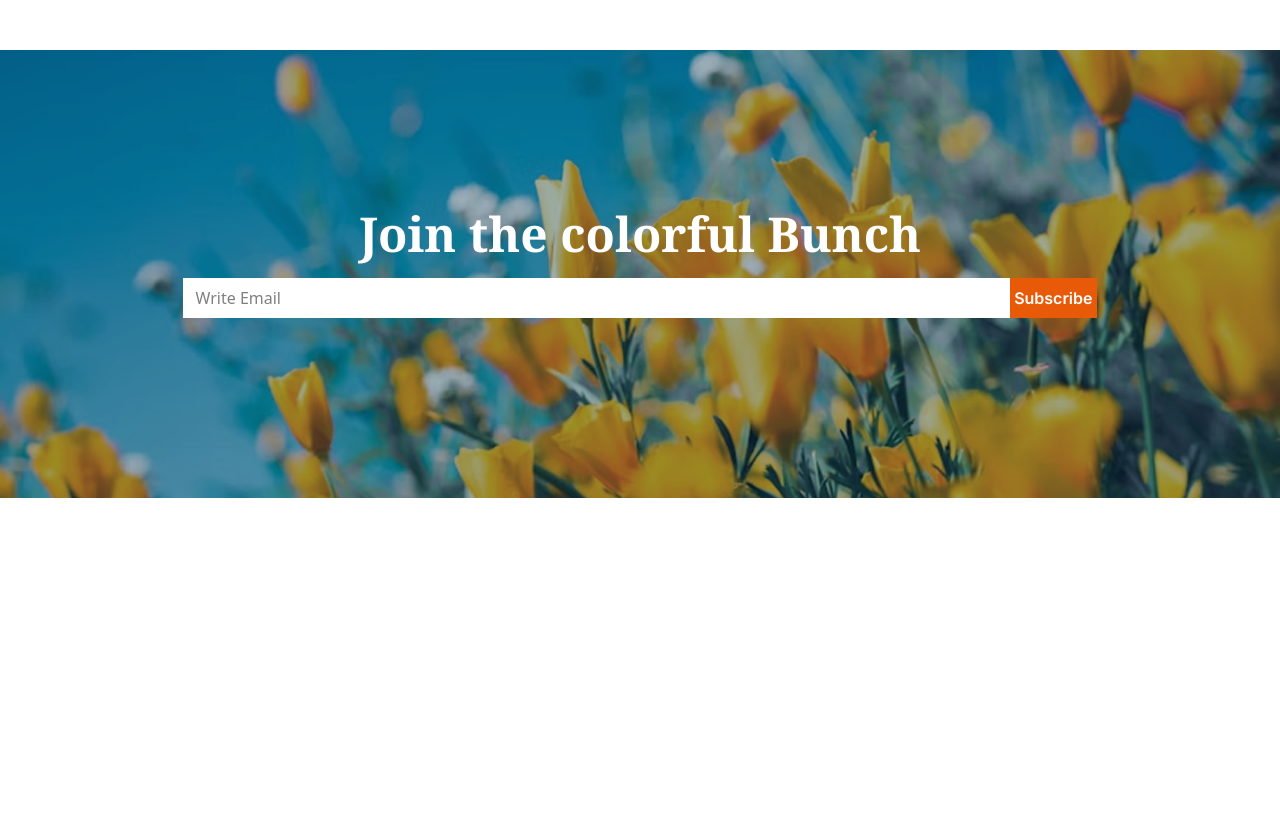
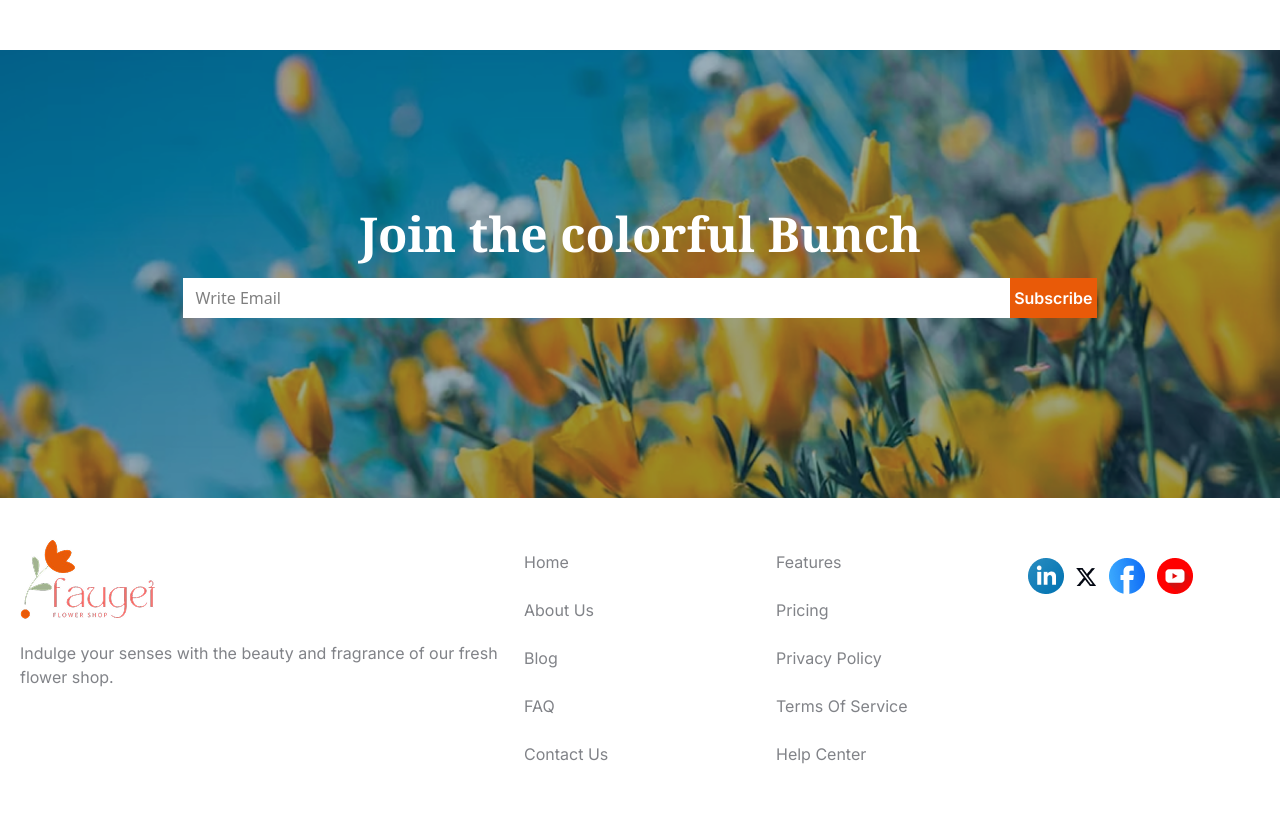
Before and after one commit to Senpaioka/PH-B12A02, a plain HTML site: page index.html in a window 1280 px wide. Shown: the part 3961-4779 px from the top of the page. Before the commit the page ends 4459 px from the top, so only its background shows below. Drawn offline with nearby package versions, Linux system fonts and the light colour scheme.

Commit message:
footer section added

```diff
--- a/index.html
+++ b/index.html
@@ -276,6 +276,47 @@
 </main>
 
 
+<footer class="footer">
+    <div class="footer__container w-full max-w-7xl mx-auto py-10 px-5 grid justify-between grid-cols-1 md:grid-cols-5 gap-5">
+
+            <div class="footer__logo md:col-span-2">
+                <img src="assets/imgs/logo.png" alt="footer logo" class="footer__img">
+                <p class="footer__brief inter-regular text-base font-color-gray py-5">
+                    Indulge your senses with the beauty and fragrance of our fresh flower shop.
+                </p>
+            </div>
+
+            <div class="footer__link">
+                <ul class="inter-regular text-base capitalize">
+                    <a href="#" class="text-[#818388] hover:text-[#E95A08] duration-300"><li class="py-3">home</li></a>
+                    <a href="#" class="text-[#818388] hover:text-[#E95A08] duration-300"><li class="py-3">about us</li></a>
+                    <a href="#" class="text-[#818388] hover:text-[#E95A08] duration-300"><li class="py-3">blog</li></a>
+                    <a href="#" class="text-[#818388] hover:text-[#E95A08] duration-300"><li class="py-3">FAQ</li></a>
+                    <a href="#" class="text-[#818388] hover:text-[#E95A08] duration-300"><li class="py-3">contact us</li></a>
+                </ul>
+            </div>
+
+            <div class="footer__other__link">
+                <ul class="inter-regular text-base capitalize">
+                    <a href="#" class="text-[#818388] hover:text-[#E95A08] duration-300"><li class="py-3">features</li></a>
+                    <a href="#" class="text-[#818388] hover:text-[#E95A08] duration-300"><li class="py-3">pricing</li></a>
+                    <a href="#" class="text-[#818388] hover:text-[#E95A08] duration-300"><li class="py-3">privacy policy</li></a>
+                    <a href="#" class="text-[#818388] hover:text-[#E95A08] duration-300"><li class="py-3">terms of service</li></a>
+                    <a href="#" class="text-[#818388] hover:text-[#E95A08] duration-300"><li class="py-3">help center</li></a>
+                </ul>
+            </div>
+
+            <div class="footer__social flex gap-3 mt-5">
+                <a href="#"><img src="assets/imgs/icon-linkedin.png" alt="linkedin"></a>
+                <a href="#" class="pt-2.5"><img src="assets/imgs/icon-twitter.png" alt="x"></a>
+                <a href="#"><img src="assets/imgs/icon-facebook.png" alt="face book"></a>
+                <a href="#"><img src="assets/imgs/icon-youtube.png" alt="youtube"></a>
+            </div>
+
+    </div>
+</footer>
+
+
 
 
 </body>
```
